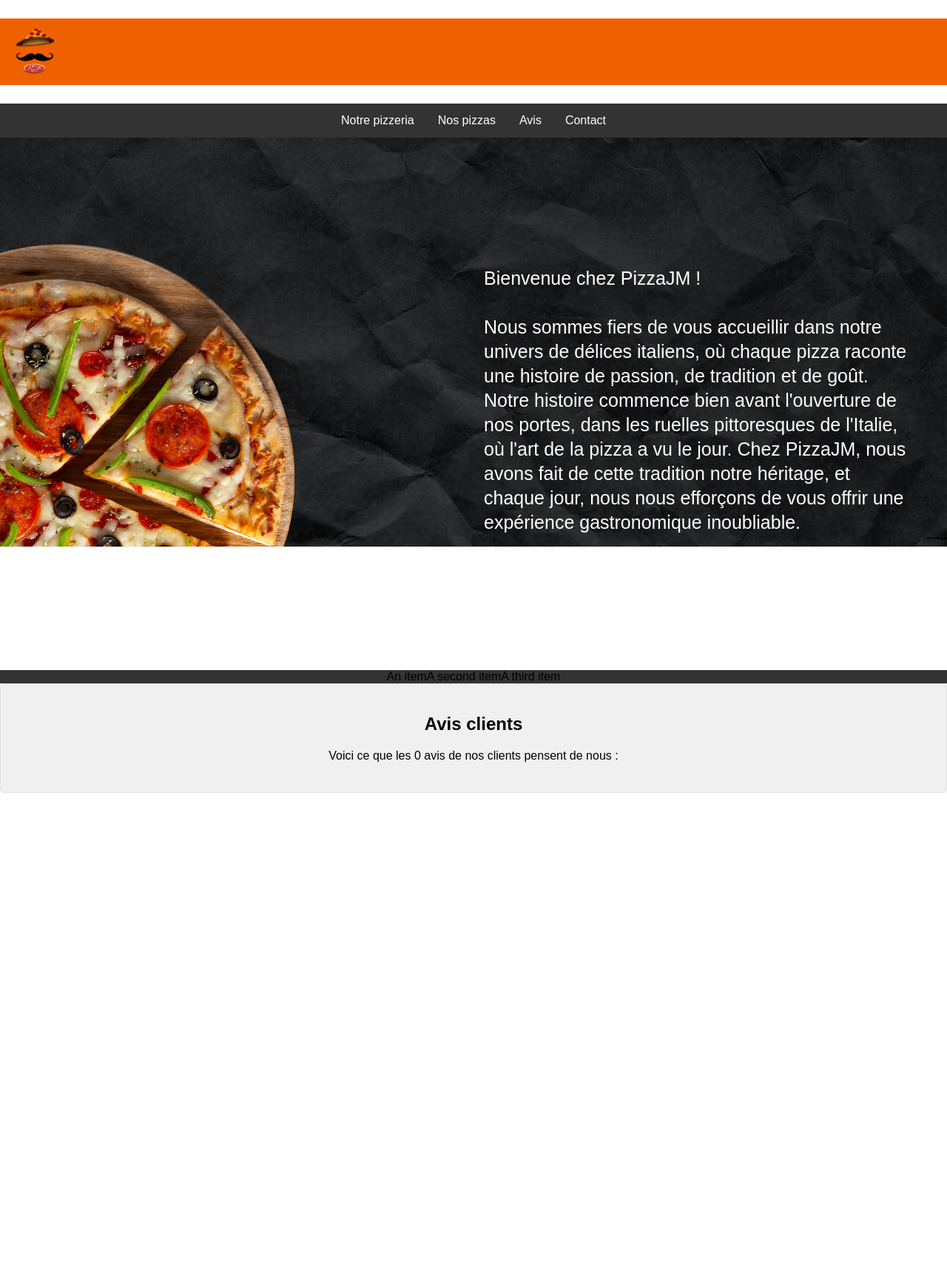
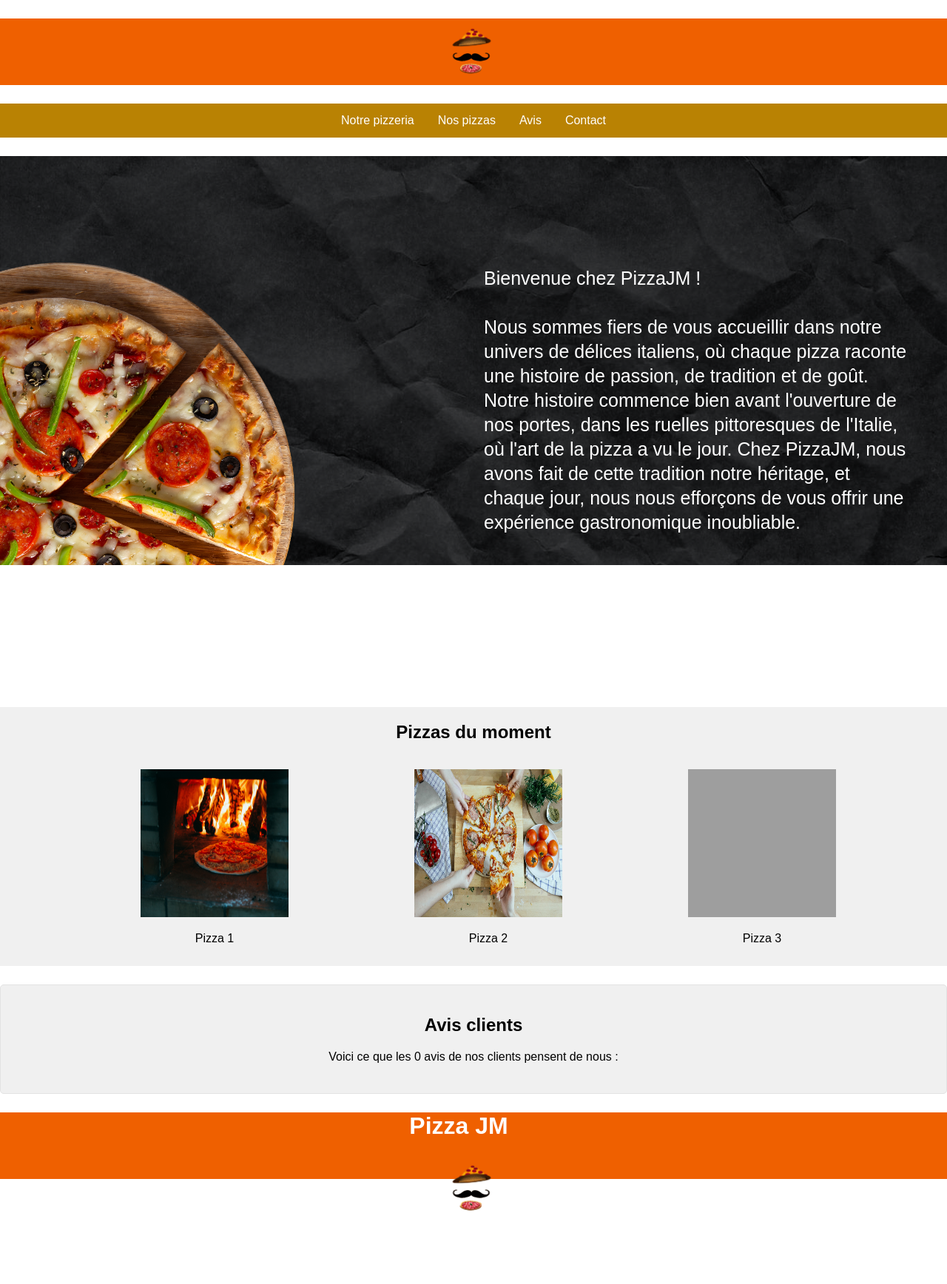
Before and after one commit to PierreTembremande/PizzaJM, a PHP site: page / in a window 1280 px wide. Shown: the whole page at 74% size. Before the commit the page ends 1072 px from the top, so only its background shows below. Run offline with PHP 8.4, Linux system fonts and the light colour scheme; data that the repository does not hold is empty; grey boxes are pictures that could not be loaded.

Commit message:
feature/galery

```diff
--- a/View/View_PageAccueil.php
+++ b/View/View_PageAccueil.php
@@ -32,9 +32,11 @@
 </head>
 
 <body>
-  <div class="div-logo"><img class="logo" src="View/Pictures/logo.png" alt="Logo"></div>
+  <div class="div-logo">
+    <img class="logo" src="View/Pictures/logo.png" alt="Logo">
+  </div>
 
-
+  <nav>
     <ul class="nav">
       <li class="nav-item">
         <a class="nav-link active" href="#">Notre pizzeria</a>
@@ -49,7 +51,7 @@
         <a class="nav-link" href="#">Contact</a>
       </li>
     </ul>
-
+  </nav>
 
   <div class="background">
     <img class="img-description" src="View/Pictures/fond pizza.png" alt="">
@@ -59,15 +61,24 @@
     </div>
   </div>
 
+  <div class="category">
+      <h2>Pizzas du moment</h2>
+      <ul class="list-pizza">
+          <li class="pizza">
+              <img src="../View/Pictures/pizza1.jpg" alt="">
+              <p>Pizza 1</p>
+          </li>
+          <li class="pizza">
+              <img src="../View/Pictures/pizza2.jpg" alt="">
+              <p>Pizza 2</p>
+          </li>
+          <li class="pizza">
+              <img src="../View/Pictures/pizza3.jpg" alt="">
+              <p>Pizza 3</p>
+          </li>
+      </ul>
+  </div>
 
-
-  <footer>
-    <ul class="footer-list">
-      <li class="footer-item">An item</li>
-      <li class="footer-item">A second item</li>
-      <li class="footer-item">A third item</li>
-    </ul>
-  </footer>
   <div id="clientRatesDiv">
     <h2>Avis clients</h2>
     <p>Voici ce que les <?php echo count($avis); ?> avis de nos clients pensent de nous :</p>
@@ -114,6 +125,19 @@
       ?>
     </div>
   </div>
+
+  <footer>
+        <div class="div-logo">
+            <h1>Pizza JM</h1>
+            <img class="logo" src="../View/Pictures/logo.png" alt="Logo">
+            <p>
+                5 rue d'ENIGMA SCHOOL <br>
+                03.XX.XX.XX.XX <br>
+                Siret 61616515616132
+            </p>
+        </div>
+    </footer>
+
 </body>
 
 </html>
--- a/View/style/Accueil.css
+++ b/View/style/Accueil.css
@@ -4,11 +4,14 @@ body {
     font-family: Arial, sans-serif;
 }
 
+ul {
+    list-style-type: none;
+}
+
 .div-logo {
     height: 90px;
     width: 100%;
     text-align: center;
-    display: flex;
     background-color: #ef6000;
     margin-bottom: 25px;
     margin-top: 25px;
@@ -25,19 +28,19 @@ body {
     width: 100px;
 }
 
-ul {
+nav ul {
     list-style-type: none;
-    margin: 0;
+    margin: 0px 0px 25px 0px;
     padding: 0;
     overflow: hidden;
-    background-color: #333;
+    background-color: #b98203;
     display: flex;
     flex-direction: align;
     justify-content: center;
 }
 
 
-li a {
+nav li a {
     display: block;
     color: white;
     text-align: center;
@@ -46,7 +49,7 @@ li a {
 }
 
 /* Change the link color to #111 (black) on hover */
-li a:hover {
+nav li a:hover {
     background-color: #111;
 }
 
@@ -79,10 +82,31 @@ li a:hover {
 
 }
 
-#prez {
-    height: 100px;
+.category {
+    background-color: #f0f0f0;
+    margin-top: 25px;
+    margin-bottom: 25px;
+    height: 350px;
+    display: flex;
+    justify-content: space-evenly;
+    align-items: center;
+    flex-direction: column;
+}
+
+.category .list-pizza {
+    background-color: #f0f0f0;
+    width: 100%;
+    display: flex;
+    justify-content: space-evenly;
+}
+
+.category .list-pizza .pizza img {
+    height: 200px;
+    width: 200px;
+}
+
+.category .list-pizza .pizza p {
     text-align: center;
-    padding-top: 100px;
 }
 
 #clientRatesDiv {
```
Lines whose indentation alone changed are shown as unchanged.
